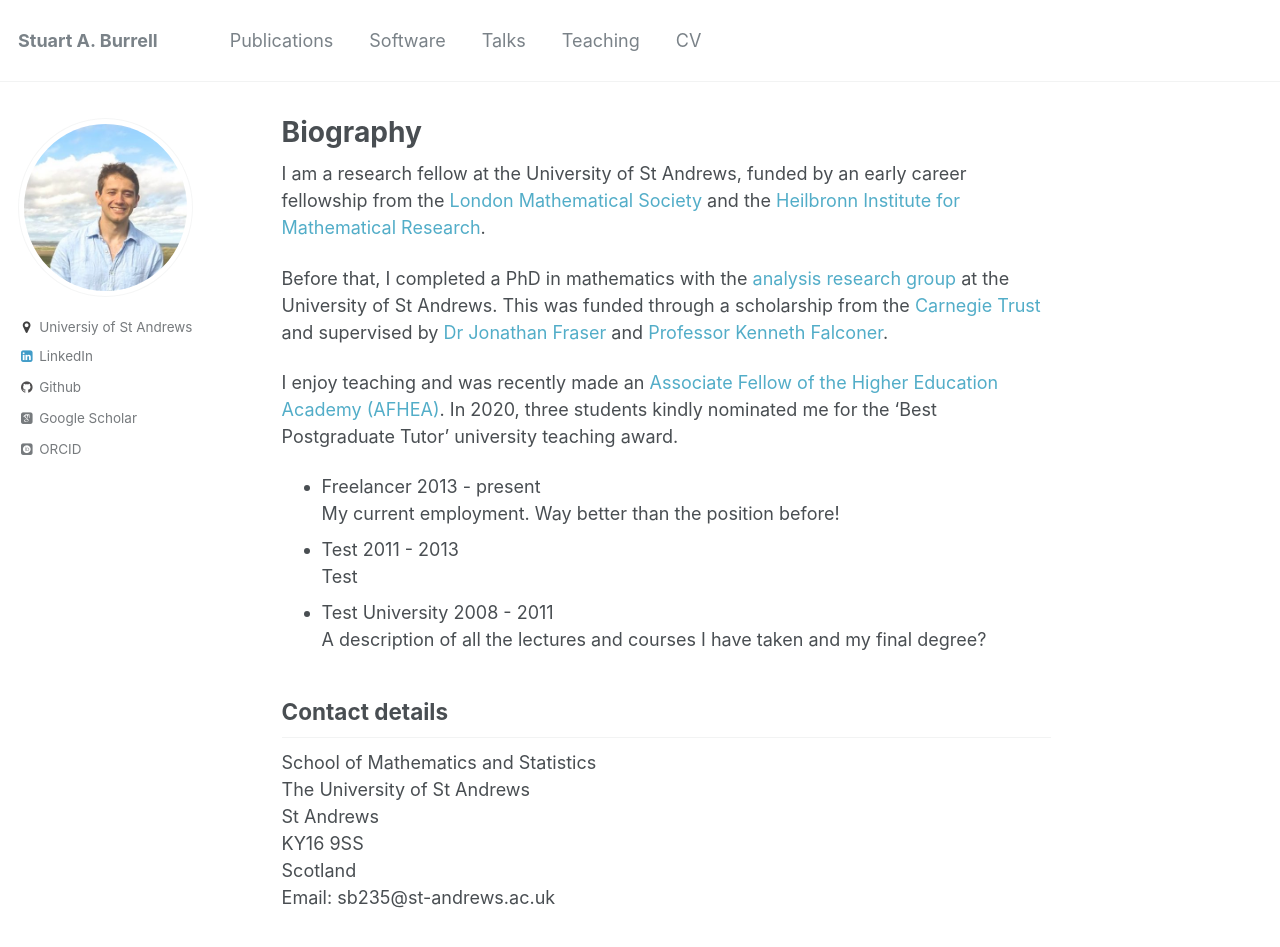
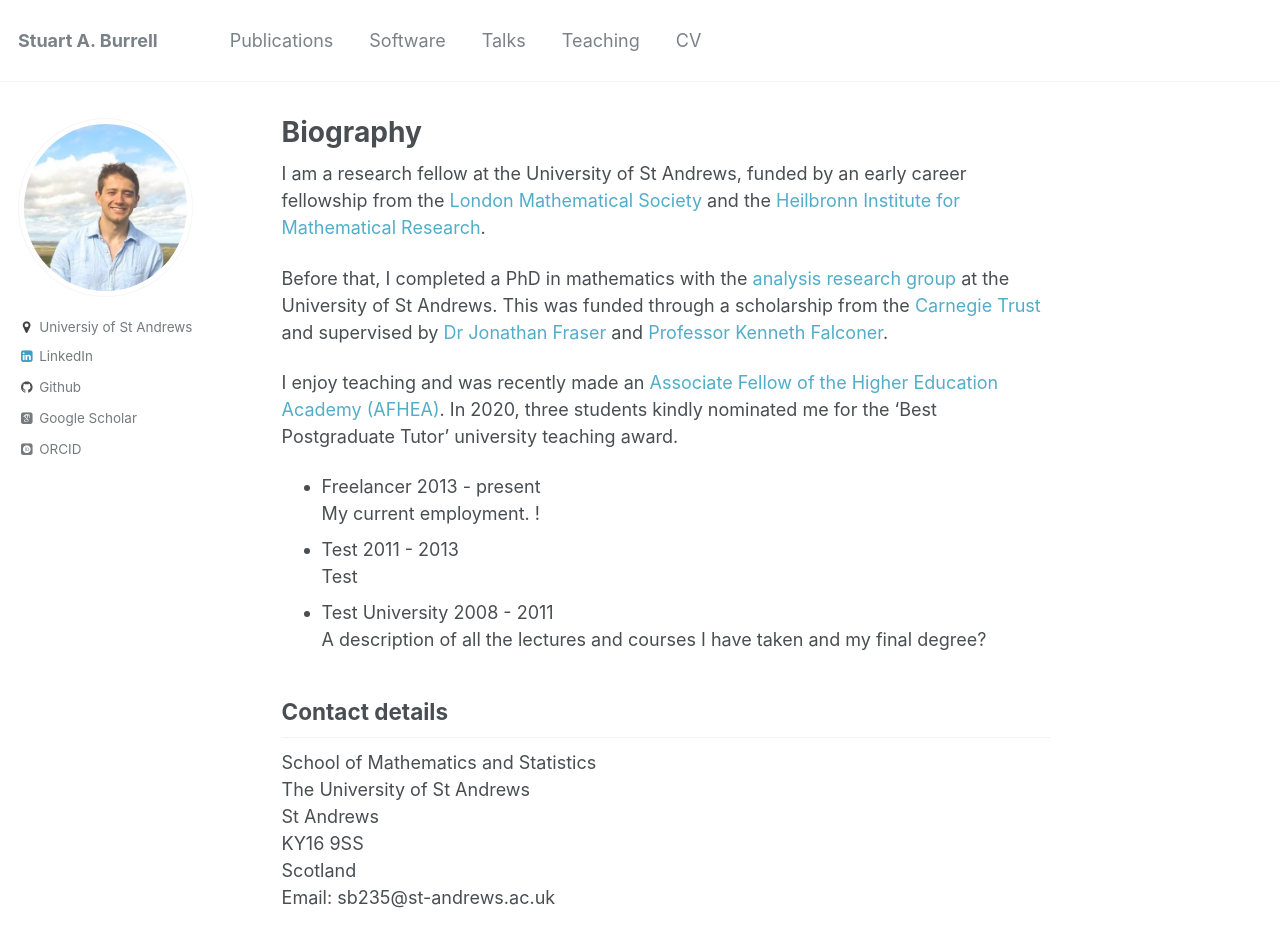
Before and after one commit to stuartburrell/stuartburrell.github.io, a Jekyll site: the page built from _pages/about.md, in a window 1280 px wide and 961 px high. Shown: the top 947 px of the window. Built offline with Jekyll 4.4.1, drawn with Linux system fonts in a browser that asks for light colours; some web fonts are replaced.

Commit message:
add timeline

```diff
--- a/_pages/about.md
+++ b/_pages/about.md
@@ -32,7 +32,7 @@ I enjoy teaching and was recently made an [Associate Fellow of the Higher Educat
 				<span class="flag">Freelancer</span>
 				<span class="time-wrapper"><span class="time">2013 - present</span></span>
 			</div>
-			<div class="desc">My current employment. Way better than the position before!</div>
+			<div class="desc">My current employment. !</div>
 		</div>
 	</li>
 
```
